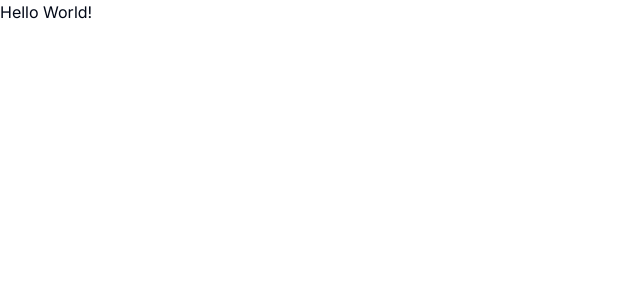
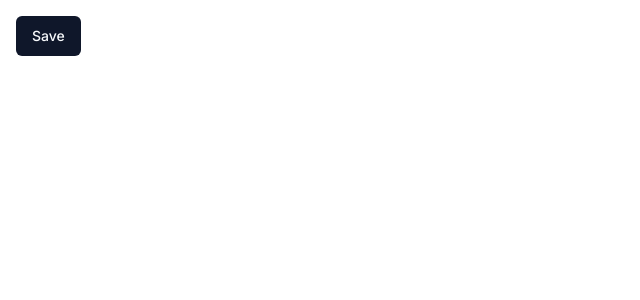
Before and after one commit to MarkusTech/iRipple_eCommerce_Prod, a Next.js app in the folder client/: page / in a window 1280 px wide. Shown: the top 300 px of the page, without its empty margins (0-640 px from the left). Built offline with nearby package versions, Linux system fonts and the light colour scheme.

Commit message:
connection to shadcn

```diff
--- a/client/package.json
+++ b/client/package.json
@@ -9,6 +9,7 @@
     "lint": "next lint"
   },
   "dependencies": {
+    "@radix-ui/react-slot": "^1.0.2",
     "class-variance-authority": "^0.7.0",
     "clsx": "^2.1.0",
     "lucide-react": "^0.323.0",
--- /dev/null
+++ b/client/src/app/(root)/page.tsx
@@ -0,0 +1,9 @@
+import { Button } from "@/components/ui/button";
+
+export default function Home() {
+  return (
+    <div className="p-4">
+      <Button>Save</Button>
+    </div>
+  );
+}
--- a/client/src/app/globals.css
+++ b/client/src/app/globals.css
@@ -1,6 +1,12 @@
 @tailwind base;
 @tailwind components;
 @tailwind utilities;
+
+html,
+body,
+:root {
+  height: 100%;
+}
 
 @layer base {
   :root {
--- a/client/src/app/page.tsx
+++ /dev/null
@@ -1,9 +0,0 @@
-import Image from "next/image";
-
-export default function Home() {
-  return (
-    <div>
-      <h1>Hello World!</h1>
-    </div>
-  );
-}
--- /dev/null
+++ b/client/src/components/ui/button.tsx
@@ -0,0 +1,56 @@
+import * as React from "react"
+import { Slot } from "@radix-ui/react-slot"
+import { cva, type VariantProps } from "class-variance-authority"
+
+import { cn } from "@/lib/utils"
+
+const buttonVariants = cva(
+  "inline-flex items-center justify-center whitespace-nowrap rounded-md text-sm font-medium ring-offset-background transition-colors focus-visible:outline-none focus-visible:ring-2 focus-visible:ring-ring focus-visible:ring-offset-2 disabled:pointer-events-none disabled:opacity-50",
+  {
+    variants: {
+      variant: {
+        default: "bg-primary text-primary-foreground hover:bg-primary/90",
+        destructive:
+          "bg-destructive text-destructive-foreground hover:bg-destructive/90",
+        outline:
+          "border border-input bg-background hover:bg-accent hover:text-accent-foreground",
+        secondary:
+          "bg-secondary text-secondary-foreground hover:bg-secondary/80",
+        ghost: "hover:bg-accent hover:text-accent-foreground",
+        link: "text-primary underline-offset-4 hover:underline",
+      },
+      size: {
+        default: "h-10 px-4 py-2",
+        sm: "h-9 rounded-md px-3",
+        lg: "h-11 rounded-md px-8",
+        icon: "h-10 w-10",
+      },
+    },
+    defaultVariants: {
+      variant: "default",
+      size: "default",
+    },
+  }
+)
+
+export interface ButtonProps
+  extends React.ButtonHTMLAttributes<HTMLButtonElement>,
+    VariantProps<typeof buttonVariants> {
+  asChild?: boolean
+}
+
+const Button = React.forwardRef<HTMLButtonElement, ButtonProps>(
+  ({ className, variant, size, asChild = false, ...props }, ref) => {
+    const Comp = asChild ? Slot : "button"
+    return (
+      <Comp
+        className={cn(buttonVariants({ variant, size, className }))}
+        ref={ref}
+        {...props}
+      />
+    )
+  }
+)
+Button.displayName = "Button"
+
+export { Button, buttonVariants }
```
Also changed, not shown: 1 other file (tests, documents, lock files or other folders).
